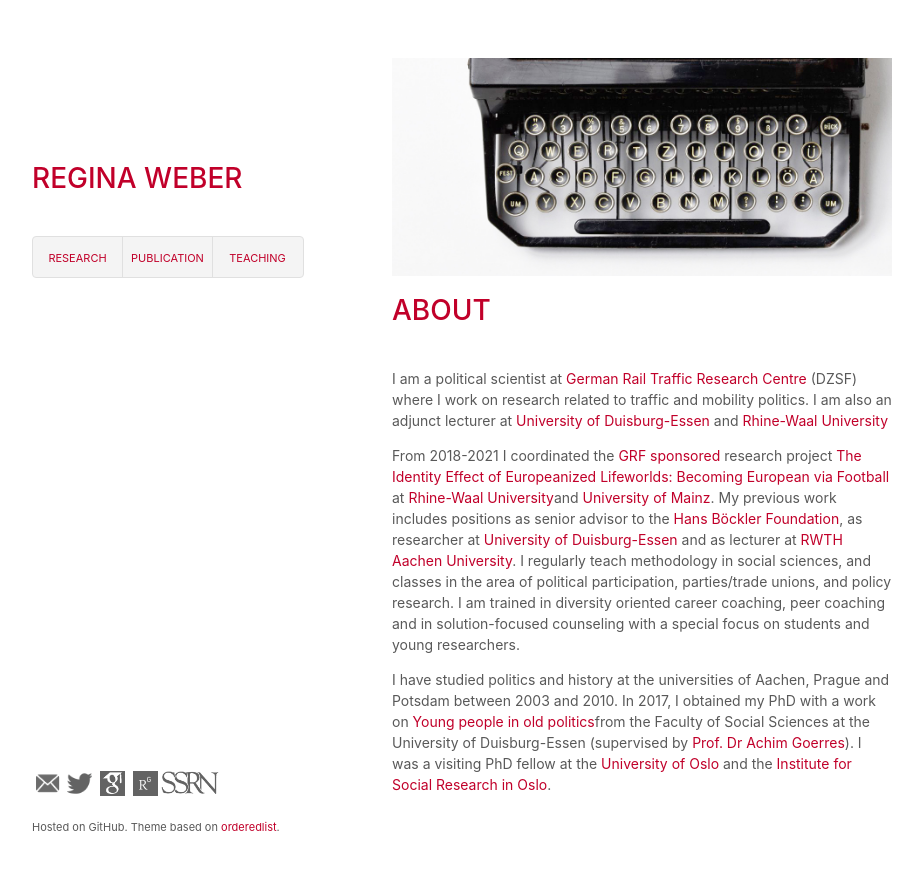
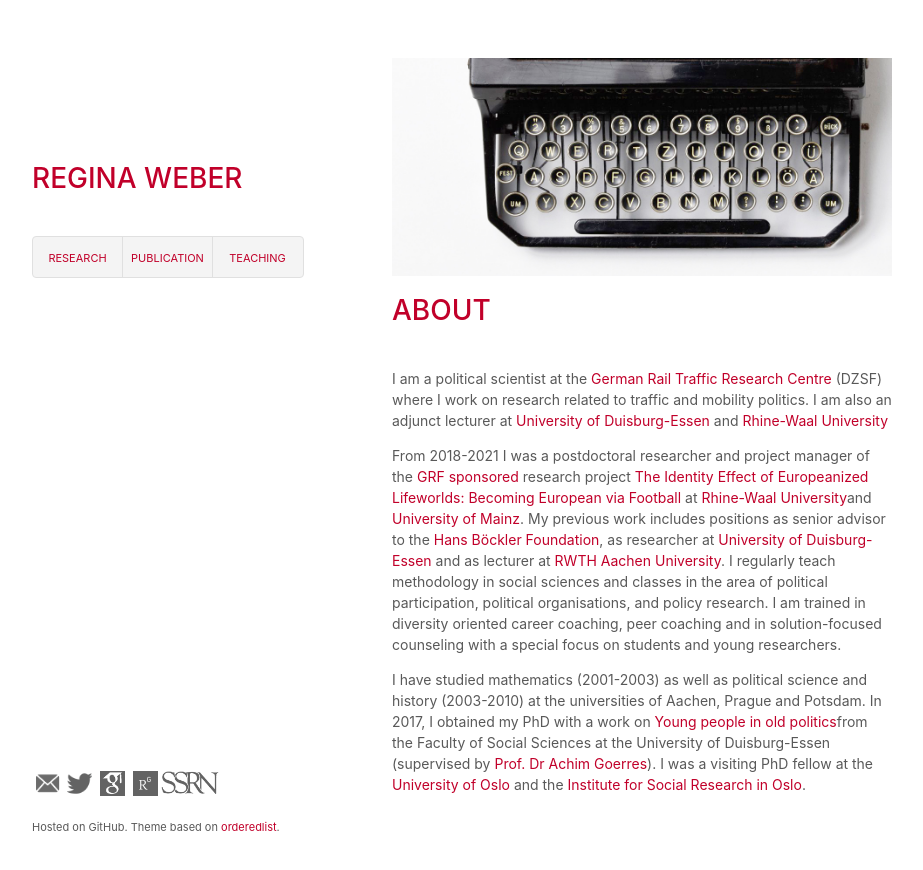
Before and after one commit to robertocabreratapia/robertocabreratapia.github.io, a Jekyll site: the page built from index.html, in a window 1280 px wide. Shown: the top 870 px of the page, without its empty margins (178-1101 px from the left). Built offline with Jekyll 4.4.1, drawn with Linux system fonts in a browser that asks for light colours.

Commit message:
Update index.html

```diff
--- a/index.html
+++ b/index.html
@@ -3,8 +3,8 @@
 ---
 <p style="text-align: right;"><img src="img/Website_bg.jpg" alt="Photo by Florian Klauer on Unsplash" width="100%"></p>
 <h1>About</h1>
-<p>I am a political scientist at <a href="https://www.dzsf.bund.de">German Rail Traffic Research Centre</a> (DZSF) where I work on research related to traffic and mobility politics. I am also an adjunct lecturer at <a href="http://www.uni-due.de">University of Duisburg-Essen</a> and <a href="https://www.hsrw.org">Rhine-Waal University</a></p>
+<p>I am a political scientist at the <a href="https://www.dzsf.bund.de">German Rail Traffic Research Centre</a> (DZSF) where I work on research related to traffic and mobility politics. I am also an adjunct lecturer at <a href="http://www.uni-due.de">University of Duisburg-Essen</a> and <a href="https://www.hsrw.org">Rhine-Waal University</a></p>
 
-<p>From 2018-2021 I coordinated the <a href="http://gepris.dfg.de/gepris/projekt/386268084">GRF sponsored</a> research project <a href="https://eufoot.github.io">The Identity Effect of Europeanized Lifeworlds: Becoming European via Football</a> at <a href="https://www.hsrw.org">Rhine-Waal University</a>and <a href="https://www.uni-mainz.de">University of Mainz</a>. My previous work includes positions as senior advisor to the <a href="http://www.boeckler.de">Hans Böckler Foundation</a>, as researcher at <a href="http://www.uni-due.de">University of Duisburg-Essen</a> and as lecturer at <a href="http://www.rwth.de">RWTH Aachen University</a>. I regularly teach methodology in social sciences, and classes in the area of political participation, parties/trade unions, and policy research. I am trained in diversity oriented career coaching, peer coaching and in solution-focused counseling with a special focus on students and young researchers.</p>
+<p>From 2018-2021 I was a postdoctoral researcher and project manager of the <a href="http://gepris.dfg.de/gepris/projekt/386268084">GRF sponsored</a> research project <a href="https://eufoot.github.io">The Identity Effect of Europeanized Lifeworlds: Becoming European via Football</a> at <a href="https://www.hsrw.org">Rhine-Waal University</a>and <a href="https://www.uni-mainz.de">University of Mainz</a>. My previous work includes positions as senior advisor to the <a href="http://www.boeckler.de">Hans Böckler Foundation</a>, as researcher at <a href="http://www.uni-due.de">University of Duisburg-Essen</a> and as lecturer at <a href="http://www.rwth.de">RWTH Aachen University</a>. I regularly teach methodology in social sciences and classes in the area of political participation, political organisations, and policy research. I am trained in diversity oriented career coaching, peer coaching and in solution-focused counseling with a special focus on students and young researchers.</p>
 
-<p>I have studied politics and history at the universities of Aachen, Prague and Potsdam between 2003 and 2010. In 2017, I obtained my PhD with a work on <a href="https://duepublico2.uni-due.de/servlets/MCRFileNodeServlet/duepublico_derivate_00043836/WeberRegina_Diss.pdf">Young people in old politics</a>from the Faculty of Social Sciences at the University of Duisburg-Essen (supervised by <a href="http://achimgoerres.de">Prof. Dr Achim Goerres</a>). I was a visiting PhD fellow at the <a href="http://www.uio.no">University of Oslo</a> and the <a href="http://http:/samfunnsforskning.no/">Institute for Social Research in Oslo</a>.</p>
+<p>I have studied mathematics (2001-2003) as well as political science and history (2003-2010) at the universities of Aachen, Prague and Potsdam. In 2017, I obtained my PhD with a work on <a href="https://duepublico2.uni-due.de/servlets/MCRFileNodeServlet/duepublico_derivate_00043836/WeberRegina_Diss.pdf">Young people in old politics</a>from the Faculty of Social Sciences at the University of Duisburg-Essen (supervised by <a href="http://achimgoerres.de">Prof. Dr Achim Goerres</a>). I was a visiting PhD fellow at the <a href="http://www.uio.no">University of Oslo</a> and the <a href="http://http:/samfunnsforskning.no/">Institute for Social Research in Oslo</a>.</p>
```
